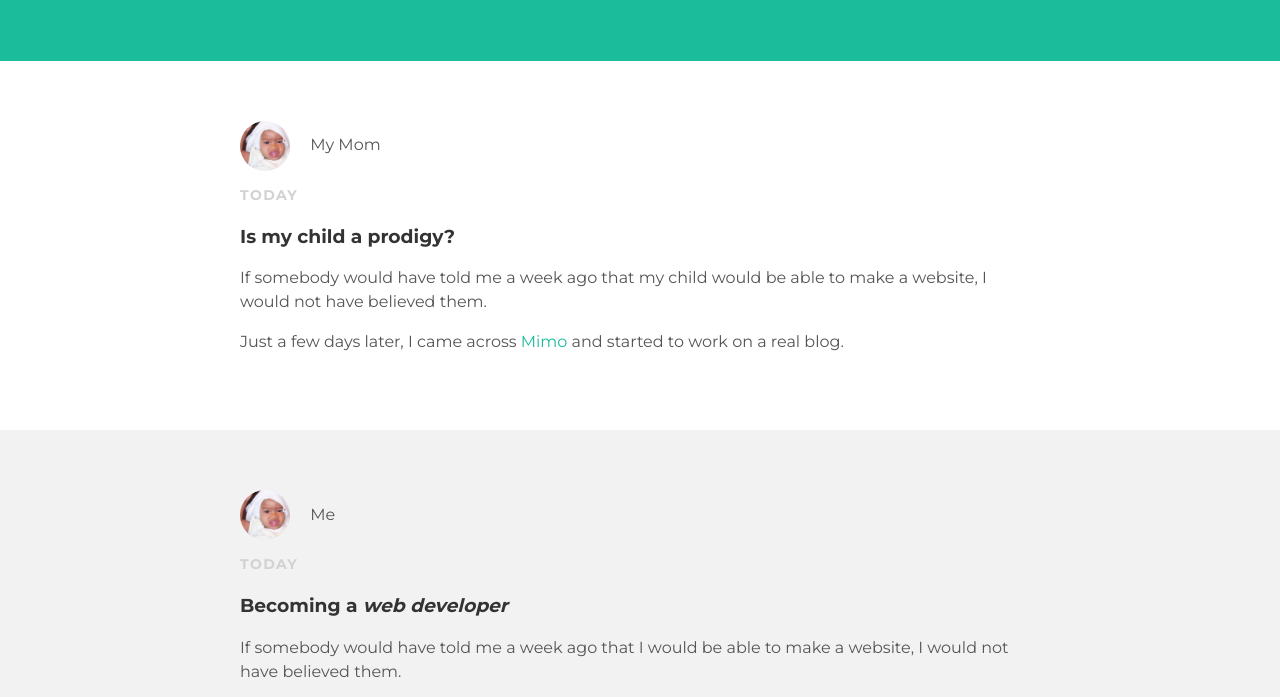
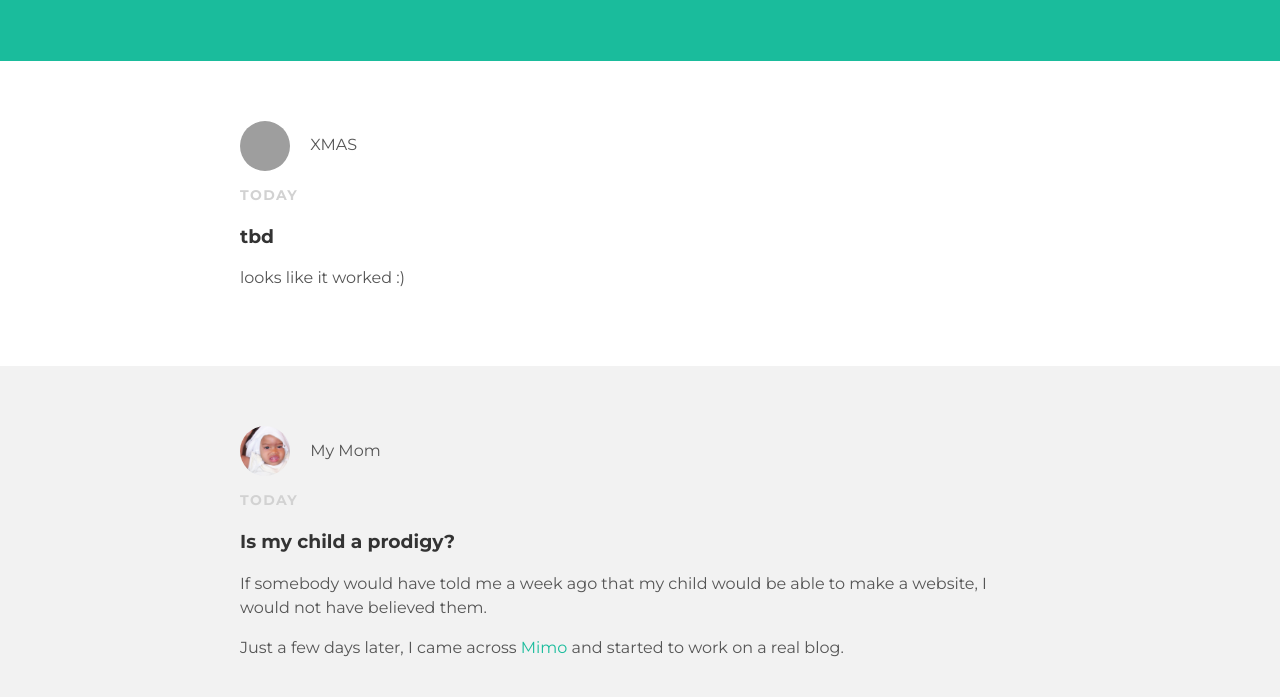
Before and after one commit to Rhataya/rhataya.github.io, a plain HTML site: page index.html in a window 1280 px wide. Shown: the part 89-786 px from the top of the page. Drawn offline with Linux system fonts and the light colour scheme; grey boxes are pictures that could not be loaded.

Commit message:
Update index.html

```diff
--- a/index.html
+++ b/index.html
@@ -15,6 +15,17 @@
     </div>
     </div/>
     <div id="content">
+        <div class="post-container">
+      <div class="post">
+        <div class="post-author">
+          <img src="me.jpg">
+          <span>XMAS</span>
+          </div>
+          <p class="post-date">Today</p>
+          <h3 class="post-title">tbd</em></h3>
+          <div class="post-content"><p>looks like it worked :)</p>
+        </div>
+      </div>
     <div class="post-container">
       <div class="post">
         <div class="post-author">
```
